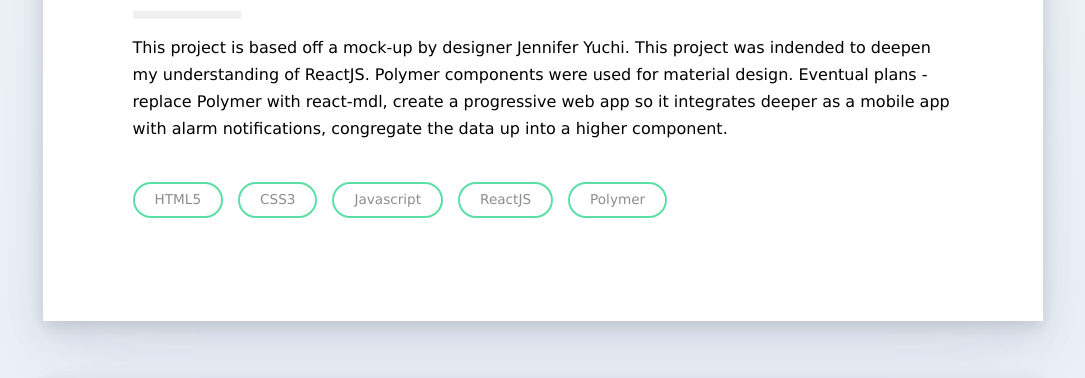
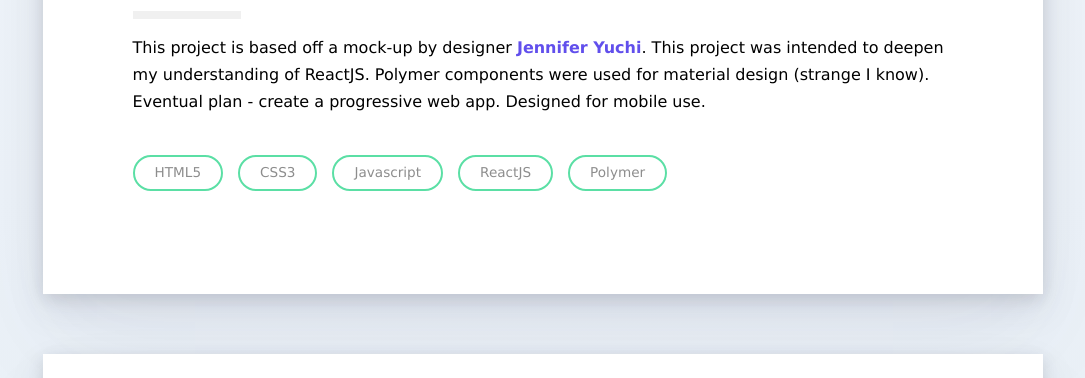
Before and after one commit to vai0/old_portfolio, a React app: page / in a window 1280 px wide. Shown: the part 1648-2026 px from the top of the page, without its empty margins (97-1182 px from the left). Built offline with nearby package versions, Linux system fonts and the light colour scheme; some packages are replaced by stand-ins of ours; a web font is replaced by a local one.

Commit message:
correct links and descriptions

```diff
--- a/css/home.scss
+++ b/css/home.scss
@@ -303,6 +303,17 @@ body {
       margin-bottom: 40px;
       line-height: 27px;
 
+      a {
+        text-decoration: none;
+        color: $purple;
+        position: relative;
+        font-weight: bold;
+
+        &:hover {
+          background-color: $linkTeal;
+        }
+      }
+
       &:before {
         content: " ";
         border:4px solid $lightGrey;
--- a/js/home.js
+++ b/js/home.js
@@ -140,7 +140,7 @@ class ProjectCard extends React.Component {
       <div className="project-card">
         <h3>{this.props.projectTitle}</h3>
         <ProjectLinks links={this.props.projectLinks}/>
-        <p>{this.props.projectDescription}</p>
+        <p dangerouslySetInnerHTML={{__html: this.props.projectDescription}}></p>
         <ProjectSkills skills={this.props.projectSkills}/>
       </div>
     );
--- a/js/main.js
+++ b/js/main.js
@@ -8,11 +8,11 @@ import './smoothscroll.js'
 var projects = [
   {
     title: "Wakey Alarm Clock",
-    description: "This project is based off a mock-up by designer Jennifer Yuchi. This project was indended to deepen my understanding of ReactJS. Polymer components were used for material design. Eventual plans - replace Polymer with react-mdl, create a progressive web app so it integrates deeper as a mobile app with alarm notifications, congregate the data up into a higher component.",
+    description: 'This project is based off a mock-up by designer <a href="http://www.xiaotongyuchi.com/wakeyalarm">Jennifer Yuchi</a>. This project was intended to deepen my understanding of ReactJS. Polymer components were used for material design (strange I know). Eventual plan - create a progressive web app. Designed for mobile use.',
     skills: ['HTML5', 'CSS3', 'Javascript', 'ReactJS', 'Polymer'],
     links: {
-      github: 'https://momofuku.com/',
-      preview: 'https://stripe.com/'
+      github: 'https://github.com/vai0/alarmclock',
+      preview: 'https://justinchi.me/alarmclock/'
     }
   },
   {
@@ -20,8 +20,8 @@ var projects = [
     description: "A revamp the website of the first company where I took my first job. This project was intended to deepen my understanding of media queries. You can see the original site here. The site supports mobile, tablet, and desktop sizes. All done with media queries, pure HTML5 and CSS3 - no external libraries or javascript.",
     skills: ['HTML5', 'CSS3'],
     links: {
-      github: 'https://momofuku.com/',
-      preview: 'https://google.com'
+      github: 'https://github.com/vai0/tomsmetal_site',
+      preview: 'https://justinchi.me/tomsmetal/'
     }
   }
 ];
--- a/js/typewriter.js
+++ b/js/typewriter.js
@@ -1,7 +1,7 @@
 document.addEventListener('DOMContentLoaded', function(event){
   var str = "Justin_Chi";
   var text = '';
-  var herotext = document.querySelector('.hero-title');
+  var heroElem = document.querySelector('.hero-title');
   var typespeed = 0;
   var mintypespeed = 90;
   var maxtypespeed = 150;
@@ -10,7 +10,7 @@ document.addEventListener('DOMContentLoaded', function(event){
     (function(x) {
       typespeed += Math.random() * (maxtypespeed - mintypespeed) + mintypespeed;
       setTimeout(function() {
-        herotext.innerHTML = text + '<span>&nbsp;</span>';
+        heroElem.innerHTML = text + '<span>&nbsp;</span>';
         text += str[x];
       }, typespeed);
     }(i));
```
Also changed, not shown: bundle.js, css/main.css.
